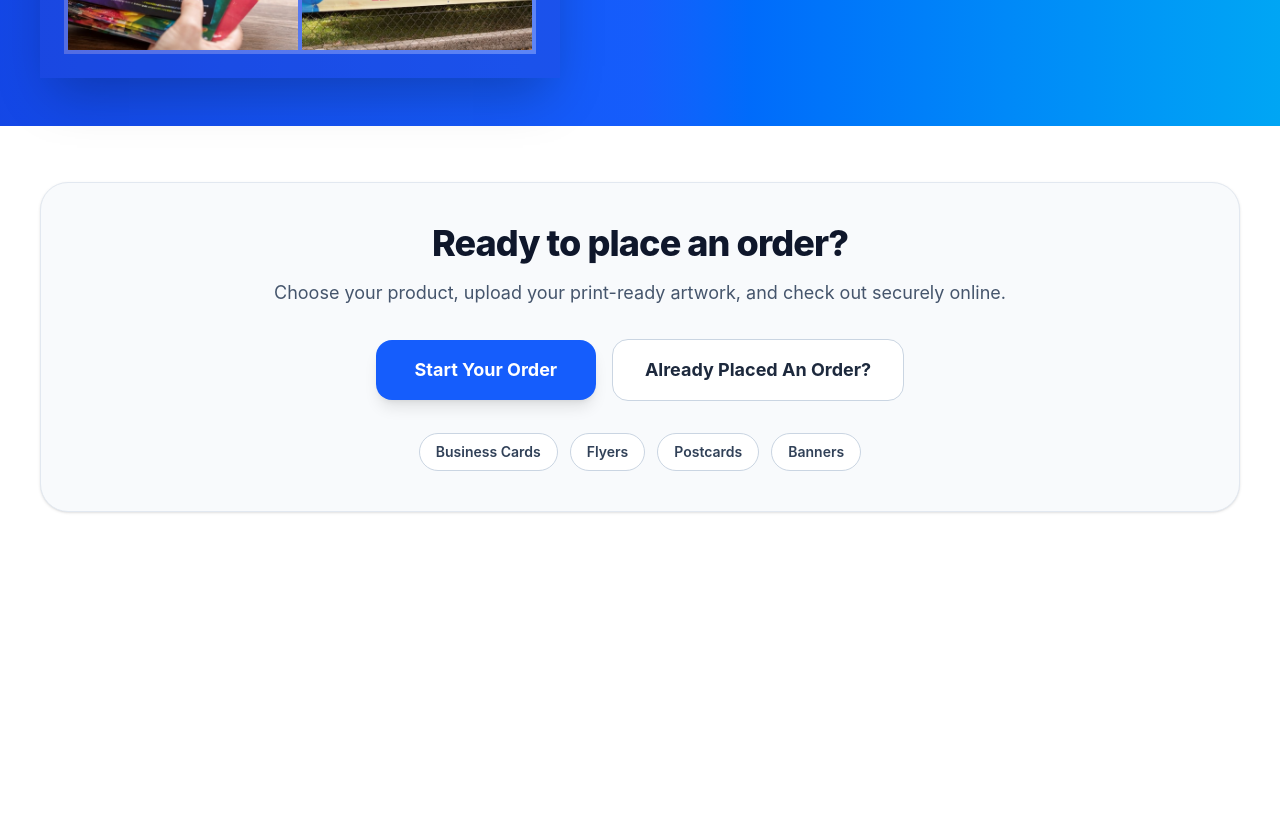
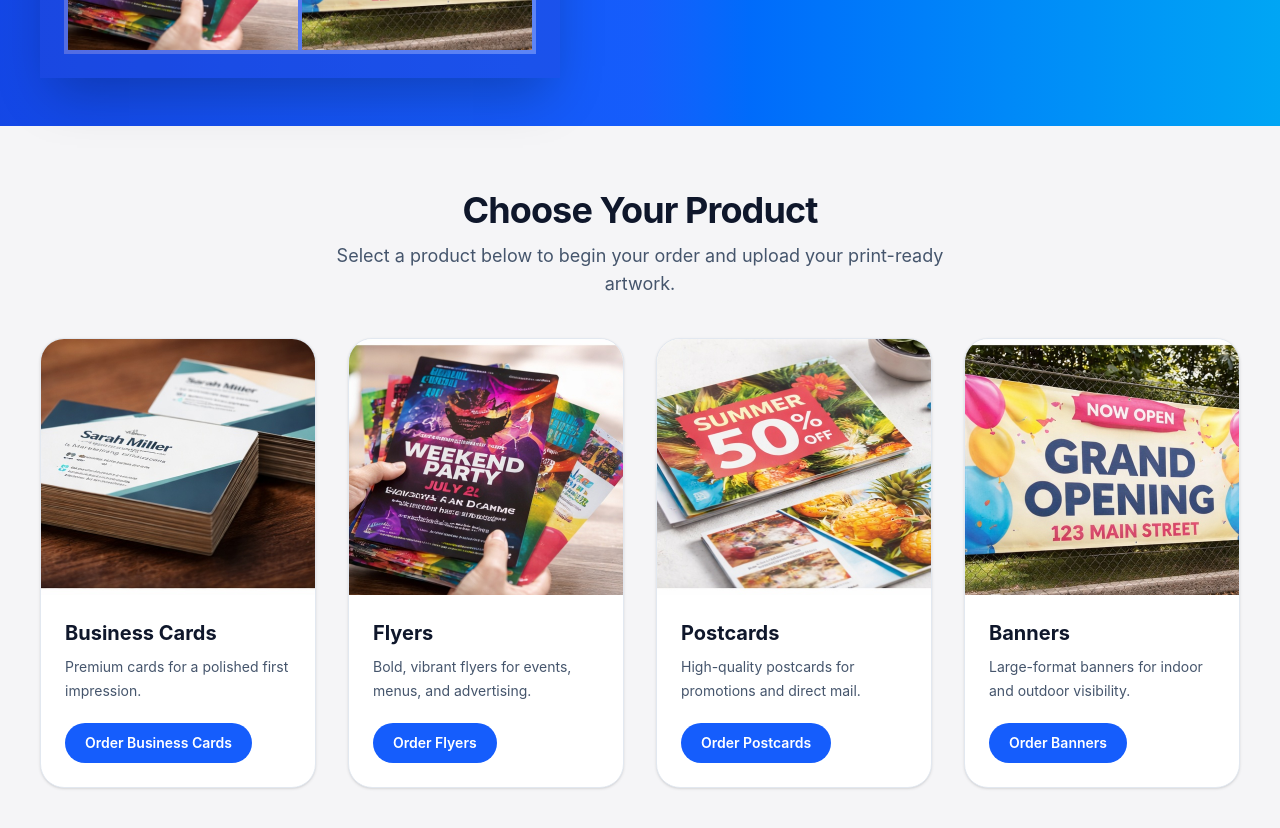
Before and after one commit to deworkenj-envision/Version-25a, a Next.js app: page / in a window 1280 px wide. Shown: the part 880-1708 px from the top of the page. Before the commit the page ends 1448 px from the top, so only its background shows below. Built offline with nearby package versions, Linux system fonts and the light colour scheme.

Commit message:
Update page.js

```diff
--- a/app/page.js
+++ b/app/page.js
@@ -4,18 +4,26 @@ import Link from "next/link";
 const products = [
   {
     name: "Business Cards",
+    description: "Premium cards for a polished first impression.",
+    image: "/products/business-cards.jpg",
     href: "/order?product=Business%20Cards",
   },
   {
     name: "Flyers",
+    description: "Bold, vibrant flyers for events, menus, and advertising.",
+    image: "/products/flyers.jpg",
     href: "/order?product=Flyers",
   },
   {
     name: "Postcards",
+    description: "High-quality postcards for promotions and direct mail.",
+    image: "/products/postcards.jpg",
     href: "/order?product=Postcards",
   },
   {
     name: "Banners",
+    description: "Large-format banners for indoor and outdoor visibility.",
+    image: "/products/banners.jpg",
     href: "/order?product=Banners",
   },
 ];
@@ -106,14 +114,15 @@ export default function HomePage() {
             {/* RIGHT CONTENT */}
             <div className="max-w-2xl">
               <h1 className="text-4xl font-extrabold leading-[1.05] tracking-tight md:text-5xl xl:text-[4rem]">
-                <span className="block">Top Quality Printing.</span>
-                <span className="mt-2 block">Fast Turnaround.</span>
-                <span className="mt-2 block">The Best Prices.</span>
+                <span className="block">Top Quality</span>
+                <span className="block">Printing.</span>
+                <span className="mt-3 block">Fast Turnaround.</span>
+                <span className="mt-3 block">The Best Prices.</span>
               </h1>
 
               <p className="mt-8 max-w-xl text-base leading-8 text-blue-100 md:text-lg">
-                Professional online printing with live pricing, easy artwork
-                upload, secure checkout, and order tracking built in.
+                Professional online printing with live pricing, easy artwork upload,
+                secure checkout, and order tracking built in.
               </p>
 
               <div className="mt-8 flex flex-col gap-4 sm:flex-row">
@@ -133,63 +142,80 @@ export default function HomePage() {
               </div>
 
               <div className="mt-8 flex flex-wrap gap-4">
-                {products.map((product) => (
                 <Link
-                    key={product.name}
-                    href={product.href}
+                  href="/order?product=Business%20Cards"
                   className="rounded-full bg-white/12 px-5 py-3 text-sm font-semibold text-white backdrop-blur-sm transition hover:bg-white/18"
                 >
-                    {product.name}
+                  Business Cards
                 </Link>
-                ))}
+                <Link
+                  href="/order?product=Flyers"
+                  className="rounded-full bg-white/12 px-5 py-3 text-sm font-semibold text-white backdrop-blur-sm transition hover:bg-white/18"
+                >
+                  Flyers
+                </Link>
+                <Link
+                  href="/order?product=Postcards"
+                  className="rounded-full bg-white/12 px-5 py-3 text-sm font-semibold text-white backdrop-blur-sm transition hover:bg-white/18"
+                >
+                  Postcards
+                </Link>
+                <Link
+                  href="/order?product=Banners"
+                  className="rounded-full bg-white/12 px-5 py-3 text-sm font-semibold text-white backdrop-blur-sm transition hover:bg-white/18"
+                >
+                  Banners
+                </Link>
               </div>
             </div>
           </div>
         </div>
       </section>
 
-      {/* ORDER AREA BELOW HERO */}
-      <section className="bg-white">
-        <div className="mx-auto max-w-7xl px-6 py-14 md:px-10">
-          <div className="rounded-[28px] border border-slate-200 bg-slate-50 px-6 py-10 shadow-sm md:px-10">
-            <div className="mx-auto max-w-3xl text-center">
-              <h2 className="text-3xl font-extrabold tracking-tight text-slate-900 md:text-4xl">
-                Ready to place an order?
+      {/* PRODUCT CARDS SECTION */}
+      <section className="bg-[#f5f5f7]">
+        <div className="mx-auto max-w-7xl px-6 py-16 md:px-10">
+          <div className="mb-10 text-center">
+            <h2 className="text-3xl font-bold tracking-tight md:text-4xl">
+              Choose Your Product
             </h2>
-
-              <p className="mt-4 text-base leading-7 text-slate-600 md:text-lg">
-                Choose your product, upload your print-ready artwork, and check
-                out securely online.
+            <p className="mx-auto mt-3 max-w-2xl text-base text-slate-600 md:text-lg">
+              Select a product below to begin your order and upload your
+              print-ready artwork.
             </p>
-
-              <div className="mt-8 flex flex-col items-center justify-center gap-4 sm:flex-row">
-                <Link
-                  href="/order"
-                  className="inline-flex min-w-[220px] items-center justify-center rounded-2xl bg-blue-600 px-8 py-4 text-lg font-bold text-white shadow-lg transition hover:bg-blue-700"
-                >
-                  Start Your Order
-                </Link>
-
-                <Link
-                  href="/track"
-                  className="inline-flex min-w-[220px] items-center justify-center rounded-2xl border border-slate-300 bg-white px-8 py-4 text-lg font-bold text-slate-800 transition hover:bg-slate-100"
-                >
-                  Already Placed An Order?
-                </Link>
           </div>
 
-              <div className="mt-8 flex flex-wrap items-center justify-center gap-3">
+          <div className="grid gap-8 sm:grid-cols-2 xl:grid-cols-4">
             {products.map((product) => (
               <Link
                 key={product.name}
                 href={product.href}
-                    className="rounded-full border border-slate-300 bg-white px-4 py-2 text-sm font-semibold text-slate-700 transition hover:border-blue-500 hover:text-blue-700"
+                className="group overflow-hidden rounded-3xl border border-slate-200 bg-white shadow-sm transition duration-200 hover:-translate-y-1 hover:shadow-xl"
               >
+                <div className="relative overflow-hidden">
+                  <Image
+                    src={product.image}
+                    alt={product.name}
+                    width={800}
+                    height={600}
+                    className="h-64 w-full object-cover transition duration-300 group-hover:scale-105"
+                  />
+                </div>
+
+                <div className="p-6">
+                  <h3 className="text-xl font-bold text-slate-900">
                     {product.name}
+                  </h3>
+                  <p className="mt-2 text-sm leading-6 text-slate-600">
+                    {product.description}
+                  </p>
+
+                  <div className="mt-5 inline-flex items-center rounded-full bg-blue-600 px-5 py-2.5 text-sm font-semibold text-white transition group-hover:bg-blue-700">
+                    Order {product.name}
+                  </div>
+                </div>
               </Link>
             ))}
-              </div>
-            </div>
           </div>
         </div>
       </section>
```
Lines whose indentation alone changed are shown as unchanged.
